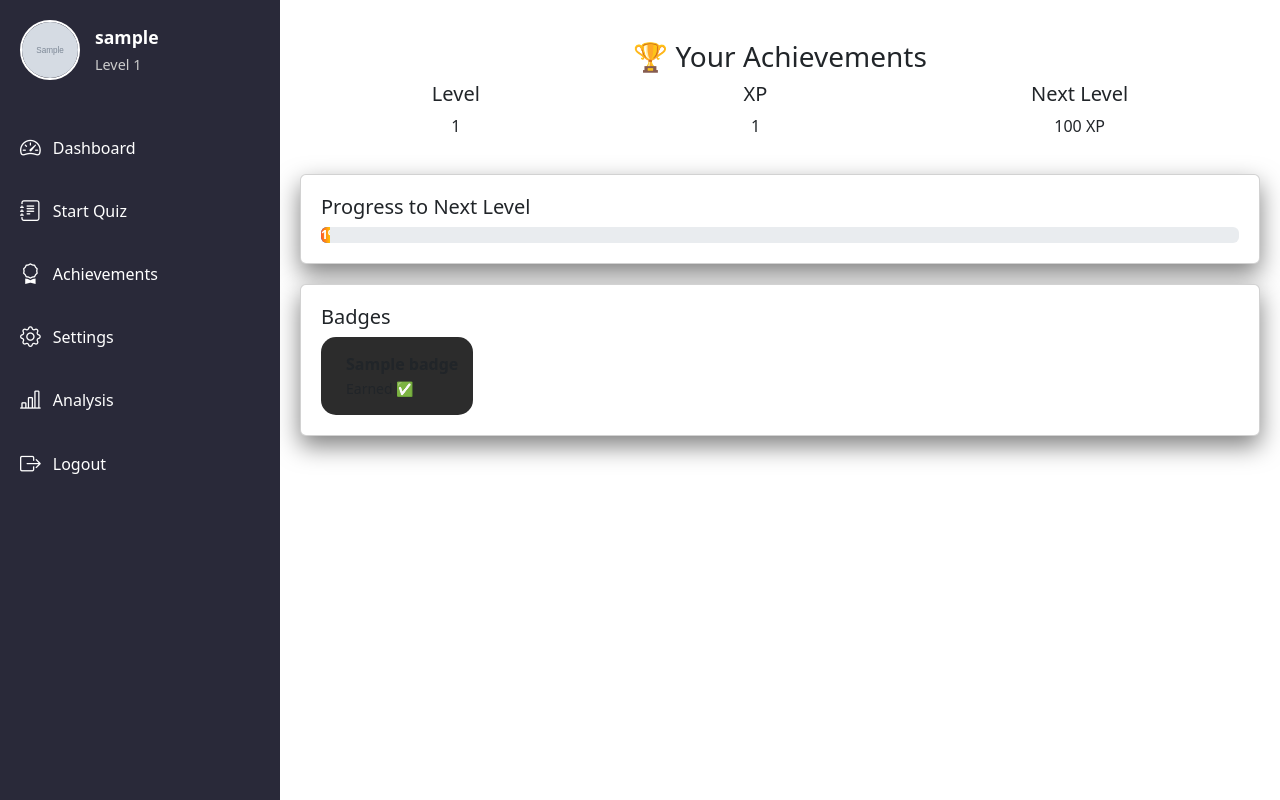
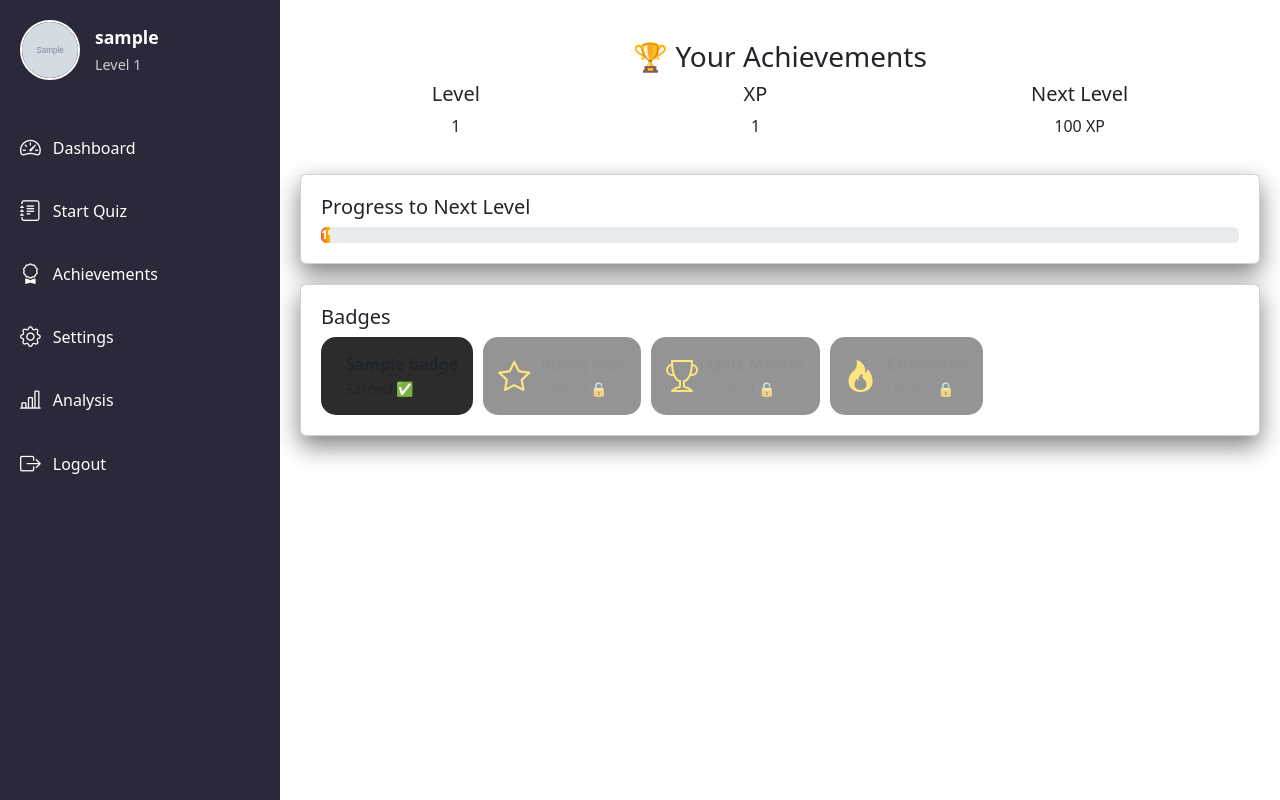
Before and after one commit to Bhagyashree1608/CodeForge, a PHP site: page /achievment.php in a window 1280 px wide. Run offline with PHP 8.4, Linux system fonts and the light colour scheme; the visitor is signed in with stand-in values (Sample User, id 1); tables that the repository leaves empty or names only in its code hold one stand-in row (values such as "Sample post"); grey boxes marked "Sample" are stand-in pictures.

Commit message:
update code

```diff
--- a/achievment.php
+++ b/achievment.php
@@ -1,6 +1,21 @@
 <?php
 session_start();
 include 'api/db.php';
+// Fetch user badges from database
+$user_badges = [];
+$stmt = $conn->prepare("SELECT badge_name FROM badges WHERE user_id=?");
+$stmt->bind_param("i", $user_id);
+$stmt->execute();
+$result = $stmt->get_result();
+while($row = $result->fetch_assoc()){
+    $user_badges[] = $row['badge_name'];
+}
+$stmt->close();
+
+// Include badges earned in current session
+if(isset($_SESSION['quiz_badges'])){
+    $user_badges = array_unique(array_merge($user_badges, $_SESSION['quiz_badges']));
+}
 
 if(!isset($_SESSION['user_id'])){
     header("Location: login.php");
@@ -22,19 +37,22 @@ $level = floor($xp / 100) + 1;
 $nextLevelXP = $level * 100;
 $currentProgress = $xp % 100;
 
-// Fetch all badges from leaderboard
+// --- Fetch all badges from leaderboard ---
 $all_badges = [];
 $stmt = $conn->prepare("SELECT badge_name, badge_icon FROM leaderboard_badges ORDER BY id ASC");
+if($stmt){
     $stmt->execute();
     $result = $stmt->get_result();
     while($row = $result->fetch_assoc()){
-    $all_badges[] = $row;
+        $all_badges[$row['badge_name']] = $row['badge_icon'];
     }
     $stmt->close();
+}
 
-// Fetch badges earned by user
+// --- Fetch badges earned by user from quiz ---
 $user_badges = [];
 $stmt = $conn->prepare("SELECT badge_name FROM badges WHERE user_id=?");
+if($stmt){
     $stmt->bind_param("i", $user_id);
     $stmt->execute();
     $result = $stmt->get_result();
@@ -42,6 +60,20 @@ while($row = $result->fetch_assoc()){
         $user_badges[] = $row['badge_name'];
     }
     $stmt->close();
+}
+
+// --- Merge quiz module badges into leaderboard badges if missing ---
+$quiz_module_badges = [
+    'Rising Star' => 'bi bi-star',
+    'Quiz Master' => 'bi bi-trophy',
+    'Champion' => 'bi bi-fire'
+];
+
+foreach($quiz_module_badges as $name => $icon){
+    if(!isset($all_badges[$name])){
+        $all_badges[$name] = $icon;
+    }
+}
 ?>
 <!DOCTYPE html>
 <html lang="en">
@@ -103,12 +135,12 @@ h3 { text-align: center; margin-bottom: 25px; }
         <h5>Badges</h5>
         <div class="badge-container">
             <?php if(!empty($all_badges)): ?>
-                <?php foreach($all_badges as $b): ?>
-                    <?php $earned = in_array($b['badge_name'], $user_badges); ?>
+                <?php foreach($all_badges as $name => $icon): ?>
+                    <?php $earned = in_array($name, $user_badges); ?>
                     <div class="badge-card <?php echo $earned ? 'earned' : ''; ?>">
-                        <i class="<?php echo $b['badge_icon']; ?>"></i>
+                        <i class="<?php echo $icon; ?>"></i>
                         <div>
-                            <strong><?php echo $b['badge_name']; ?></strong>
+                            <strong><?php echo $name; ?></strong>
                             <?php if($earned): ?>
                                 <br><small>Earned ✅</small>
                             <?php else: ?>
@@ -118,7 +150,7 @@ h3 { text-align: center; margin-bottom: 25px; }
                     </div>
                 <?php endforeach; ?>
             <?php else: ?>
-                <p>No badges defined in leaderboard yet.</p>
+                <p>No badges defined yet.</p>
             <?php endif; ?>
         </div>
     </div>
```
Also changed, not shown: quiz.php (+8 -3 lines), store_quiz_badges.php (added, +15 -0 lines). Lines whose indentation alone changed are shown as unchanged.
